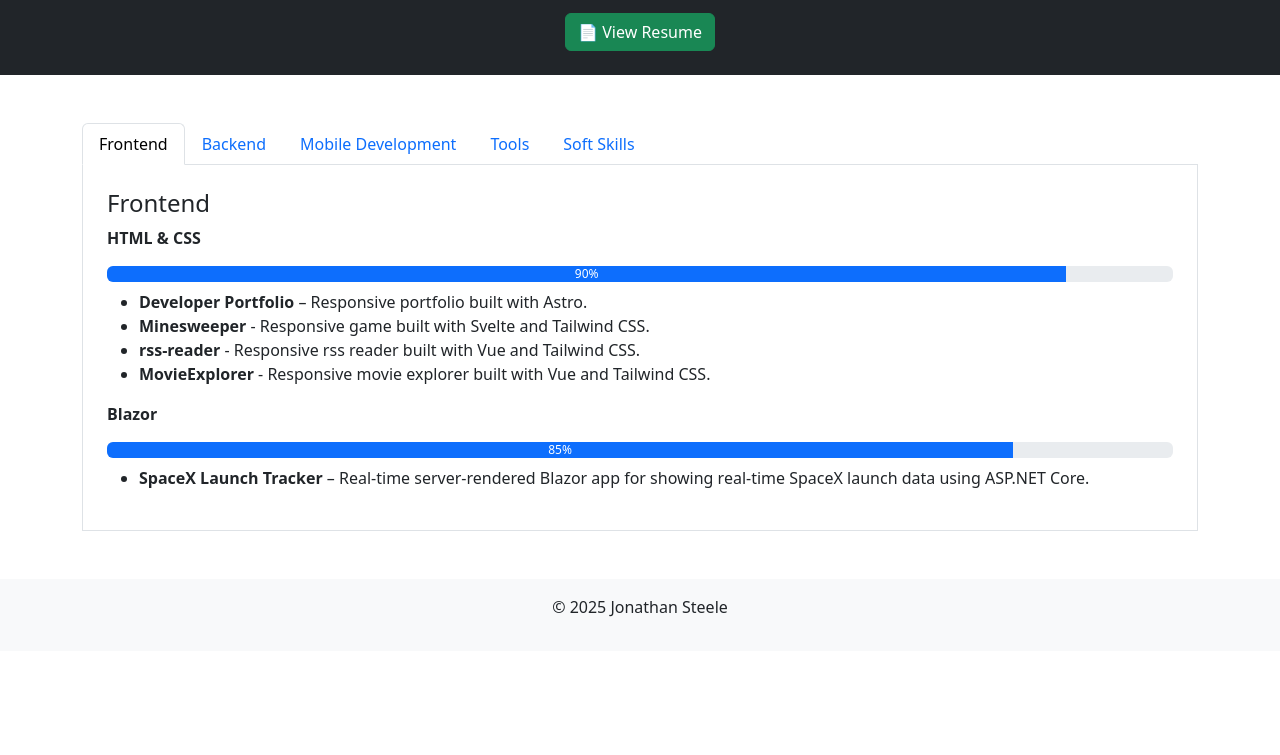
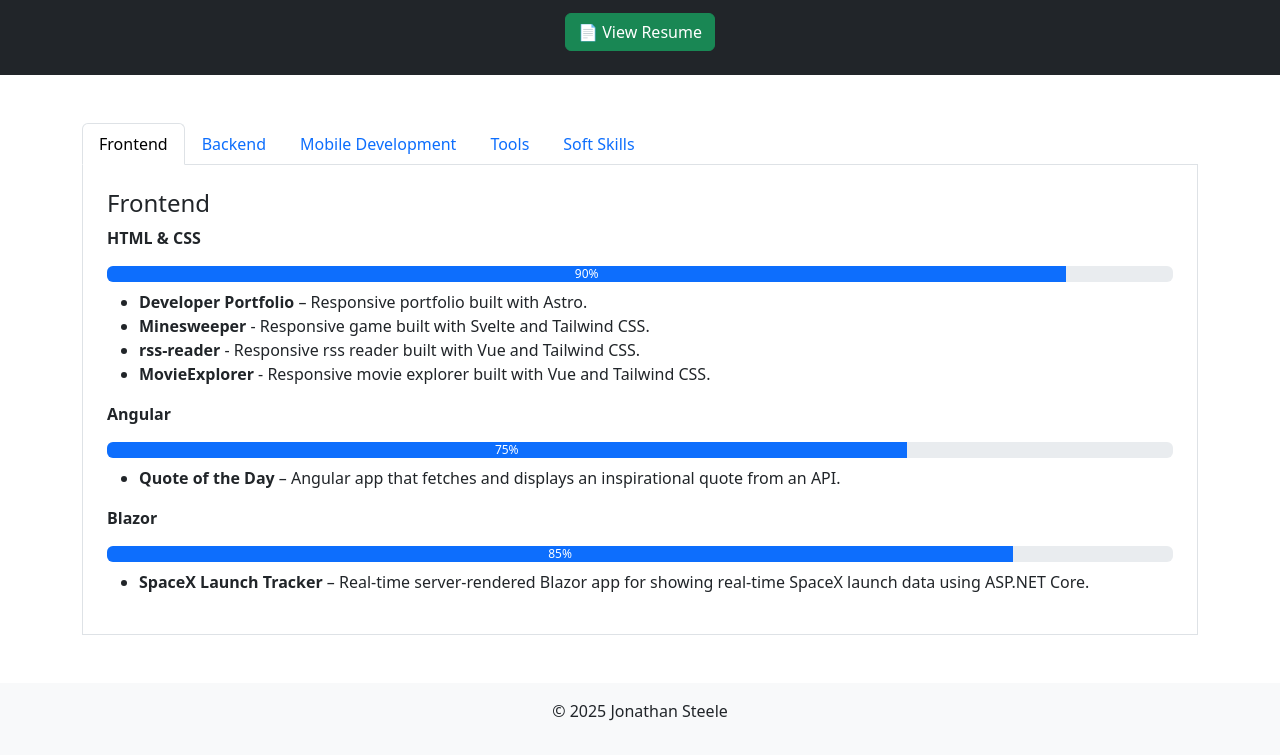
Before and after one commit to iNoles/SkillSet, a plain HTML site: page index.html in a window 1280 px wide. Shown: the part 107-862 px from the top of the page. Before the commit the page ends 800 px from the top, so only its background shows below. Drawn offline with nearby package versions, Linux system fonts and the light colour scheme.

Commit message:
Update index.html

```diff
--- a/index.html
+++ b/index.html
@@ -54,7 +54,13 @@
         <li><strong>MovieExplorer</strong> - Responsive movie explorer built with Vue and Tailwind CSS.</li>
       </ul>
 
-       <p><strong>Blazor</strong></p>
+      <p><strong>Angular</strong></p>
+      <div class="progress mb-2"><div class="progress-bar bg-primary" style="width: 75%;">75%</div></div>
+      <ul>
+        <li><strong>Quote of the Day</strong> – Angular app that fetches and displays an inspirational quote from an API.</li>
+      </ul>
+
+      <p><strong>Blazor</strong></p>
       <div class="progress mb-2"><div class="progress-bar bg-primary" style="width: 85%;">85%</div></div>
       <ul>
         <li><strong>SpaceX Launch Tracker</strong> – Real-time server-rendered Blazor app for showing real-time SpaceX launch data using ASP.NET Core.</li>
```
